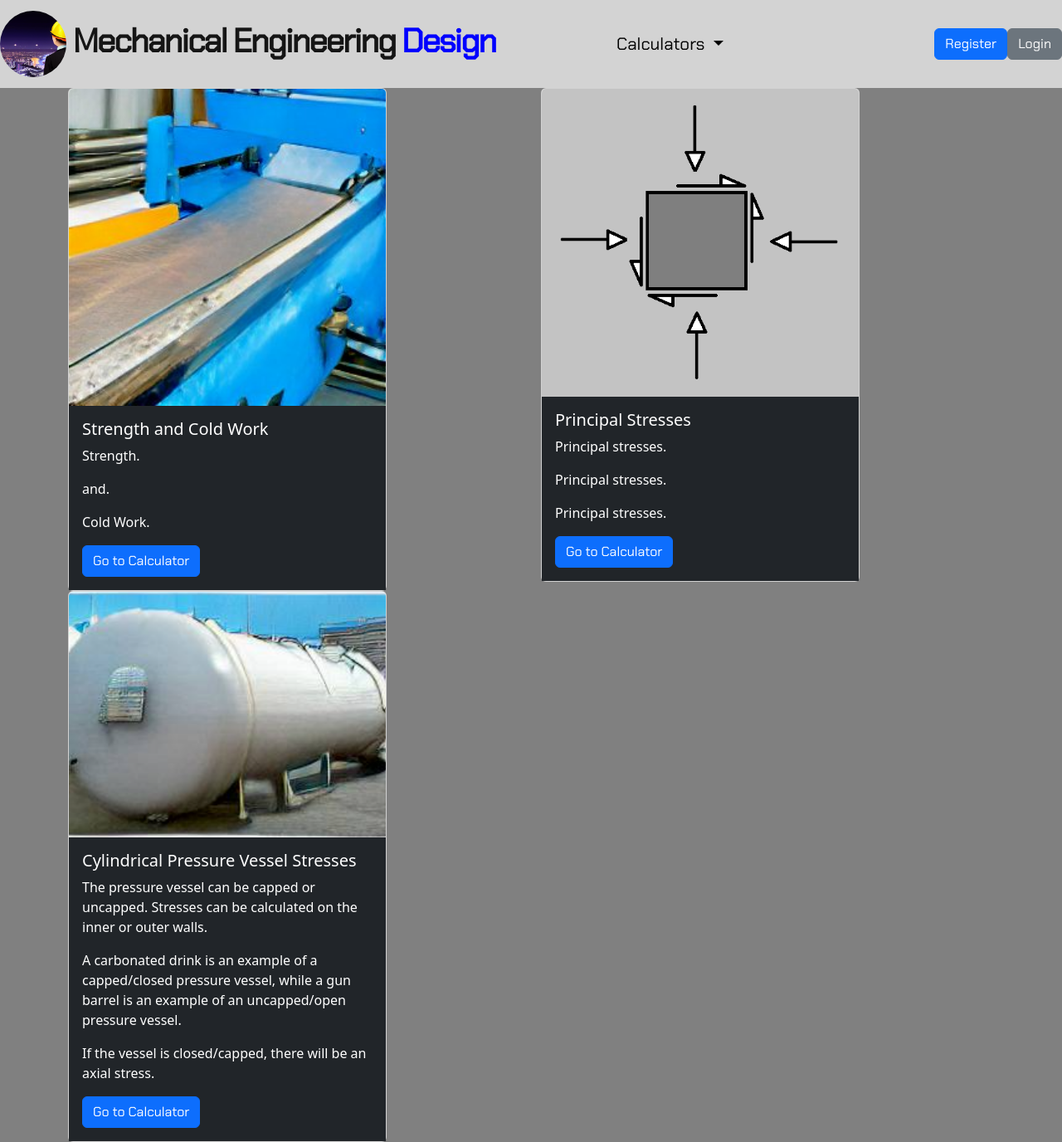
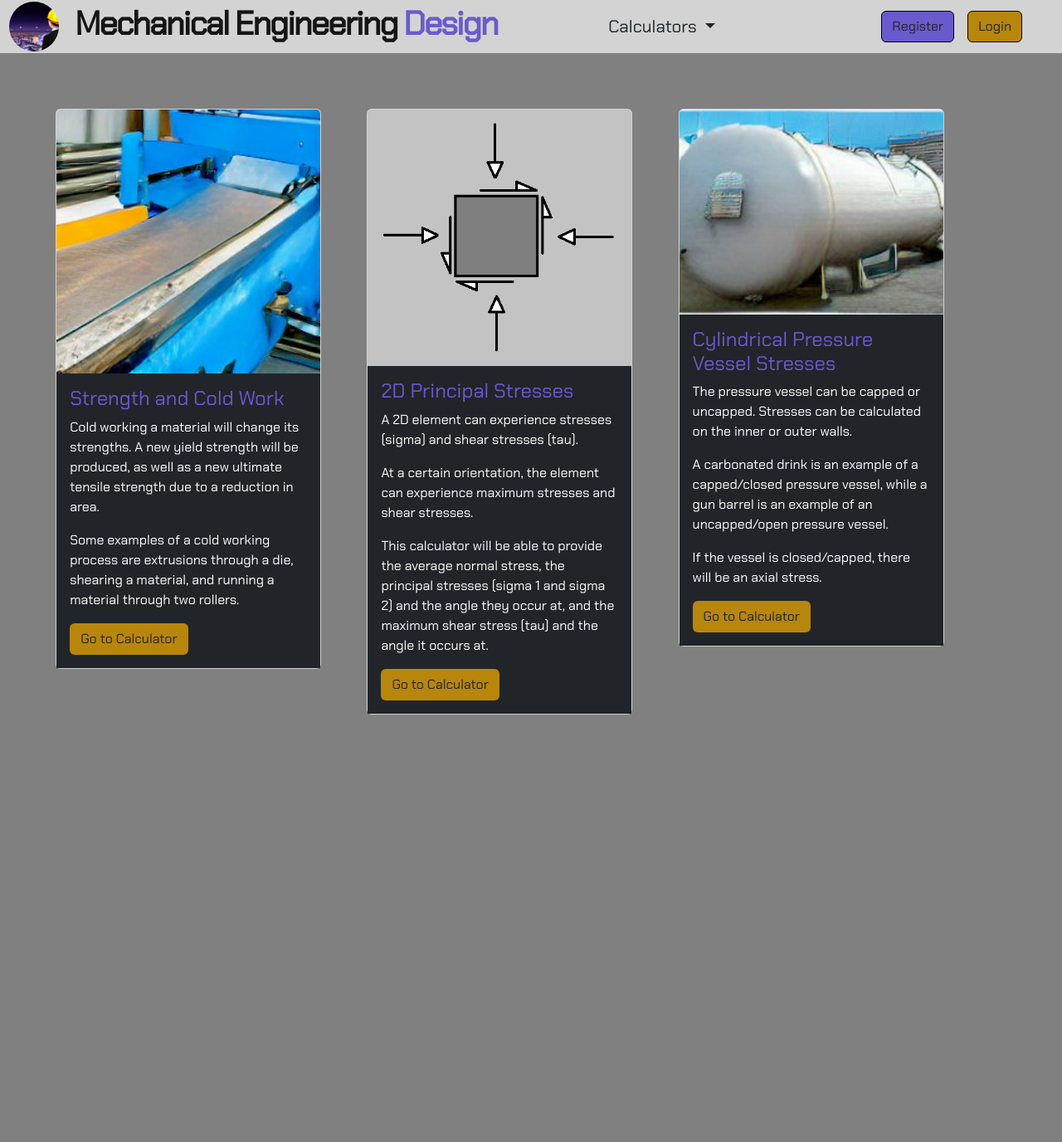
Before and after one commit to pjf342/MechanicalEngineeringDesign, a Django app: page / in a window 1280 px wide. Shown: the whole page at 83% size. After the commit the page ends 861 px from the top, so only its background shows below. Run offline with Django 4.2, Linux system fonts and the light colour scheme; some libraries are stand-ins or nearby versions.

Commit message:
edited html styling

```diff
--- a/pages/templates/base.html
+++ b/pages/templates/base.html
@@ -6,27 +6,27 @@
     <meta name="viewport" content="width=device-width, initial-scale=1">
     <link href="https://cdn.jsdelivr.net/npm/bootstrap@5.2.0-beta1/dist/css/bootstrap.min.css" rel="stylesheet" integrity="sha384-0evHe/X+R7YkIZDRvuzKMRqM+OrBnVFBL6DOitfPri4tjfHxaWutUpFmBp4vmVor" crossorigin="anonymous">
     <link href="https://fonts.googleapis.com/css2?family=Chakra+Petch&family=Exo:ital,wght@1,500;1,900&display=swap" rel="stylesheet">
+    <link rel="stylesheet" href="https://cdn.jsdelivr.net/npm/bootstrap-icons@1.9.0/font/bootstrap-icons.css">
   </head>
   <body style="background-color:gray">
-  <nav class="navbar navbar-expand-lg" style="background-color:lightgray">
+  <nav class="navbar navbar-expand-lg" style="background-color:lightgray;height: 4rem">
     <a href="{% url 'home' %}" class="navbar-brand mb-0 h1" style="font-size:2.5em; font-family:'Chakra Petch'; letter-spacing: -.05em; margin-right:3em;">
-      <img class="brand align-center" src="{% static 'homeicon.png' %}" width="80" height="80" style="border-radius:50%"><strong>
-      Mechanical Engineering <span style="color:blue">Design</span>
+      <img class="brand align-center" src="{% static 'homeicon.png' %}" width="60" height="60" style="border-radius:50%; margin:0 .7rem 0 .7rem"><strong>
+      Mechanical Engineering <span style="color:SlateBlue;">Design</span>
     </strong></a>
     <div class="collapse navbar-collapse" id="navbarNav">
       <div class="dropdown">
-        <a class="btn btn-info dropdown-toggle" style="background-color:transparent; border-color: transparent;font-family:'Chakra Petch'; font-size: 1.3em; padding:1.2em;" href="#" role="button" id="dropdownMenuLink" data-bs-toggle="dropdown" aria-expanded="false">
+        <a class="btn dropdown-toggle" style="background-color:transparent; border-color: transparent;font-family:'Chakra Petch'; font-size: 1.3em; padding:.8rem;" href="#" role="button" id="dropdownMenuLink" data-bs-toggle="dropdown" aria-expanded="false">
           Calculators
         </a>
-        <ul class="dropdown-menu"  aria-labelledby="dropdownMenuLink">
-          <li><a class="dropdown-item" style="padding:1.2em;font-family:'Chakra Petch';" href="{% url 'scw' %}">Strength and Cold Working</a></li>
+        <ul class="dropdown-menu"  aria-labelledby="dropdownMenuLink" style="background-color:LavenderBlush;border-radius:0% 0% 3% 3%;">
           <li><a class="dropdown-item" style="padding:1.2em;font-family:'Chakra Petch';" href="{% url 'ps' %}">Principal Stresses</a></li>
           <li><a class="dropdown-item" style="padding:1.2em;font-family:'Chakra Petch';" href="{% url 'pv' %}">Cylindrical Pressure Vessel Stress</a></li>
         </ul>
       </div>
           </div>
-    <a href="{% url 'register' %}" class="btn btn-primary" tabindex="-1" role="button" aria-disabled="true" style="font-family:'Chakra Petch';">Register</a>
-    <a href="{% url 'login' %}" class="btn btn-secondary" tabindex="-1" role="button" aria-disabled="true" style="font-family:'Chakra Petch';">Login</a>
+    <a href="{% url 'register' %}" class="btn" tabindex="-1" role="button" aria-disabled="true" style="font-family:'Chakra Petch';background-color:SlateBlue;border-color:black;margin: 0rem 1rem 0rem 0rem;">Register</a>
+    <a href="{% url 'login' %}" class="btn" tabindex="-1" role="button" aria-disabled="true" style="font-family:'Chakra Petch';background-color:DarkGoldenRod;border-color:black;margin: 0rem 3rem 0rem 0rem">Login</a>
 
   </nav>
   {% block content %}
--- a/pages/templates/home.html
+++ b/pages/templates/home.html
@@ -2,54 +2,48 @@
 {% load static %}
 
 {% block content %}
-<div class="container">
+<div class="container" style="margin:3rem;padding:1.2rem;">
 
   <div class="row" id="row1">
 
     <div class="col" id="col1-1">
-      <div id="scw-card" class="card" style="width: 24rem;">
+      <div id="scw-card" class="card" style="width: 20rem;">
         <img src="{% static 'CWimg.png' %}" class="card-img-top" alt="aigen_cw">
         <div class="card-body text-bg-dark">
-          <h5 class="card-title">Strength and Cold Work</h5>
-          <p class="card-text">Strength.</p>
-          <p class="card-text">and.</p>
-          <p class="card-text">Cold Work.</p>
-          <a href="{% url 'scw' %}" class="btn btn-primary" style="font-family:'Chakra Petch';">Go to Calculator</a>
+          <h4 class="card-title" style="font-family:'Chakra Petch';color:SlateBlue;">Strength and Cold Work</h4>
+          <p class="card-text" style="font-family:'Chakra Petch';">Cold working a material will change its strengths. A new yield strength will be produced, as well as a new ultimate tensile strength due to a reduction in area. </p>
+          <p class="card-text" style="font-family:'Chakra Petch';">Some examples of a cold working process are extrusions through a die, shearing a material, and running a material through two rollers.</p>
+          <a href="{% url 'scw' %}" class="btn" style="font-family:'Chakra Petch';background-color:DarkGoldenRod;">Go to Calculator</a>
         </div>
       </div>
     </div>
-
     <div class="col" id="col1-2">
-      <div id="ps-card" class="card" style="width: 24rem;">
+      <div id="ps-card" class="card" style="width: 20rem;">
         <img src="{% static 'PScube_light.PNG' %}" class="card-img-top" alt="paint_cube">
         <div class="card-body text-bg-dark">
-          <h5 class="card-title">Principal Stresses</h5>
-          <p class="card-text">Principal stresses.</p>
-          <p class="card-text">Principal stresses.</p>
-          <p class="card-text">Principal stresses.</p>
-          <a href="{% url 'ps' %}" class="btn btn-primary" style="font-family:'Chakra Petch';">Go to Calculator</a>
+          <h4 class="card-title" style="font-family:'Chakra Petch';color:SlateBlue;">2D Principal Stresses</h4>
+          <p class="card-text" style="font-family:'Chakra Petch';">A 2D element can experience stresses (sigma) and shear stresses (tau).  </p>
+          <p class="card-text" style="font-family:'Chakra Petch';">At a certain orientation, the element can experience maximum stresses and shear stresses.</p>
+          <p class="card-text" style="font-family:'Chakra Petch';">This calculator will be able to provide the average normal stress, the principal stresses (sigma 1 and sigma 2) and the angle they occur at, and the maximum shear stress (tau) and the angle it occurs at.  </p>
+          <a href="{% url 'ps' %}" class="btn" style="font-family:'Chakra Petch';background-color:DarkGoldenRod;">Go to Calculator</a>
+        </div>
+      </div>
+    </div>
+    <div class="col" id="col1-3">
+      <div id="pvs-card" class="card" style="width: 20rem;">
+        <img src="{% static 'PVcard.PNG' %}" class="card-img-top" alt="aigen_pv">
+        <div class="card-body text-bg-dark">
+          <h4 class="card-title" style="font-family:'Chakra Petch';color:SlateBlue;">Cylindrical Pressure Vessel Stresses</h4>
+          <p class="card-text" style="font-family:'Chakra Petch';">The pressure vessel can be capped or uncapped. Stresses can be calculated on the inner
+            or outer walls.</p>
+          <p class="card-text" style="font-family:'Chakra Petch';">A carbonated drink is an example of a capped/closed pressure vessel, while a gun barrel is an
+            example of an uncapped/open pressure vessel.</p>
+          <p class="card-text" style="font-family:'Chakra Petch';">If the vessel is closed/capped, there will be an axial stress.</p>
+          <a href="{% url 'pv' %}" class="btn" style="font-family:'Chakra Petch';background-color:DarkGoldenRod;">Go to Calculator</a>
         </div>
       </div>
     </div>
   </div>
-
-  <div class="row" id="row2">
-    <div class="col" id="col2-1">
-      <div id="pvs-card" class="card" style="width: 24rem;">
-        <img src="{% static 'PVcard.PNG' %}" class="card-img-top" alt="aigen_pv">
-        <div class="card-body text-bg-dark">
-          <h5 class="card-title">Cylindrical Pressure Vessel Stresses</h5>
-          <p class="card-text">The pressure vessel can be capped or uncapped. Stresses can be calculated on the inner
-            or outer walls.</p>
-          <p class="card-text">A carbonated drink is an example of a capped/closed pressure vessel, while a gun barrel is an
-            example of an uncapped/open pressure vessel.</p>
-          <p class="card-text">If the vessel is closed/capped, there will be an axial stress.</p>
-          <a href="{% url 'pv' %}" class="btn btn-primary" style="font-family:'Chakra Petch';">Go to Calculator</a>
-        </div>
-      </div>
-    </div>
-  </div>
-
 </div>
 
 {% endblock %}
```
Also changed, not shown: pages/templates/scw.html (+22 -5 lines).
